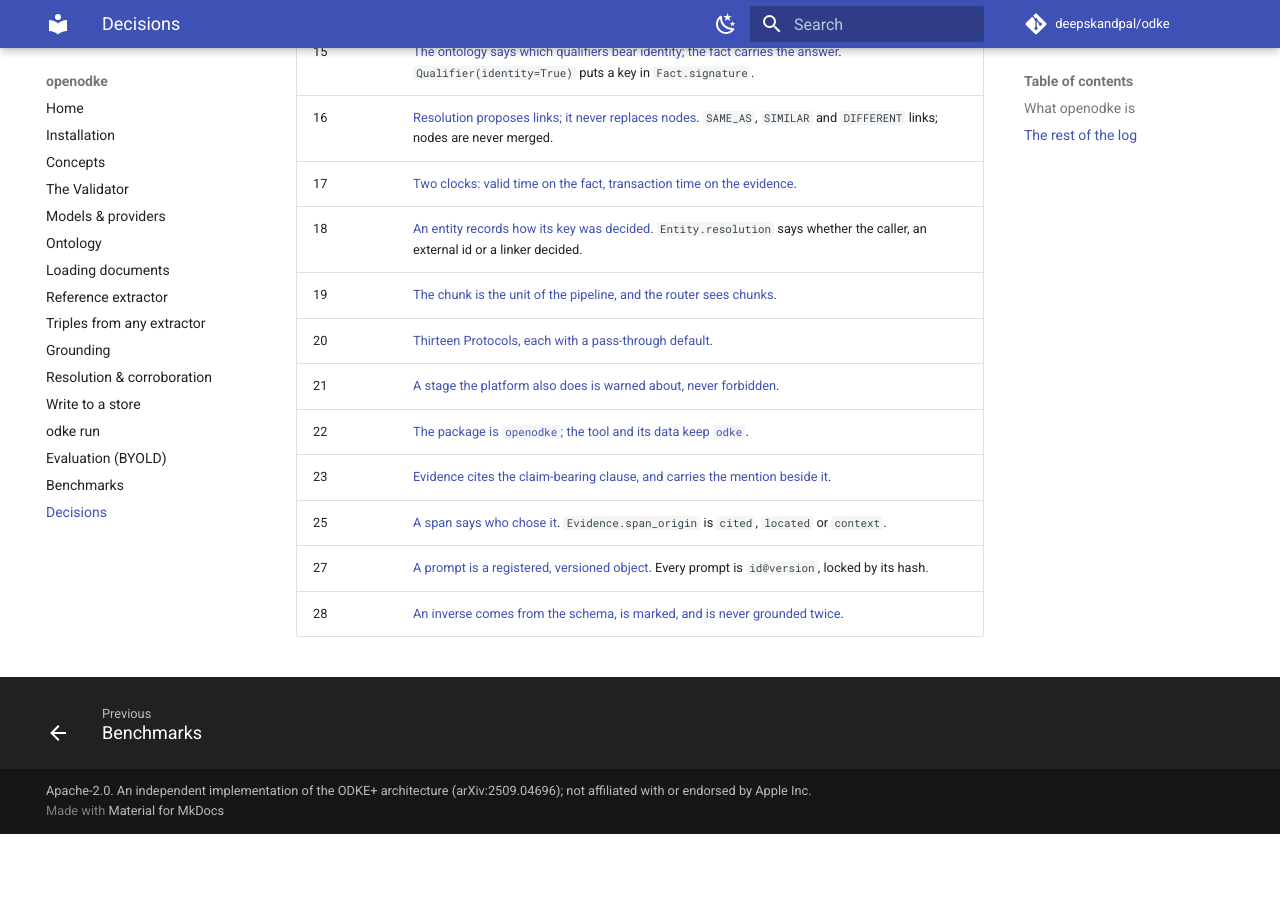
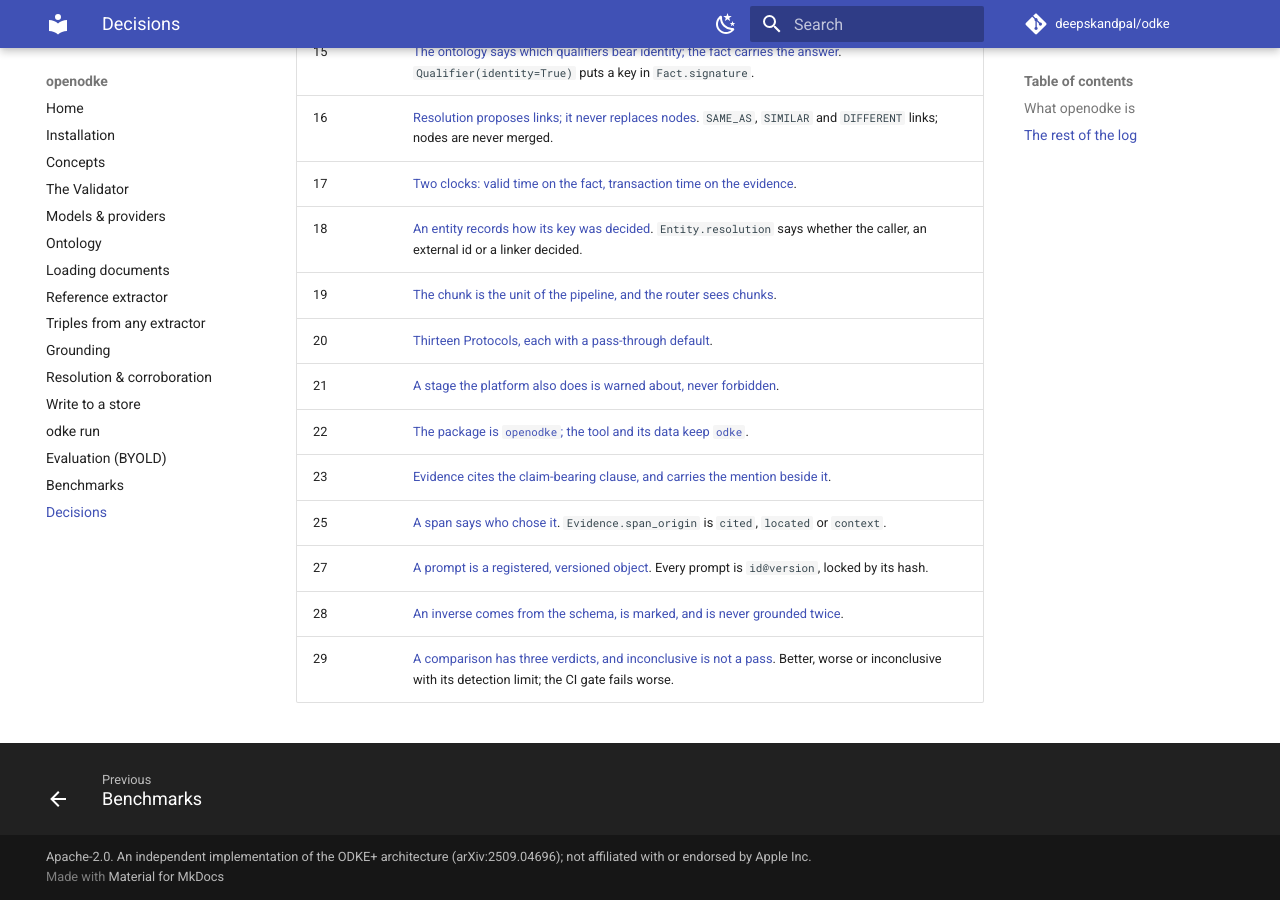
Before and after one commit to deepskandpal/odke, an MkDocs documentation site: the page built from docs/decisions.md, in a window 1280 px wide and 900 px high, scrolled down 1453 px. Built offline with MkDocs 1.6.1 and Material for MkDocs 9.7.7, drawn with Linux system fonts in a browser that asks for light colours; comment, search, counter and statistics services are not loaded; before the commit the page ends 2287 px from its top, so only the background shows below that.

Commit message:
docs: DECISIONS #29 in the decisions index
The index gained a row per entry while this branch was open.

Co-Authored-By: Claude Opus 5.5 <noreply@anthropic.com>
Claude-Session: https://claude.ai/code/session_016EZ1FgTUH3NKEQyU837Wcd

```diff
--- a/docs/decisions.md
+++ b/docs/decisions.md
@@ -42,3 +42,4 @@ reasoning and what it cost, in [DECISIONS.md](https://github.com/deepskandpal/od
 | 25 {#25} | [A span says who chose it](https://github.com/deepskandpal/odke/blob/main/DECISIONS.md#25-a-span-says-who-chose-it). `Evidence.span_origin` is `cited`, `located` or `context`. |
 | 27 {#27} | [A prompt is a registered, versioned object](https://github.com/deepskandpal/odke/blob/main/DECISIONS.md#27-a-prompt-is-a-registered-versioned-object). Every prompt is `id@version`, locked by its hash. |
 | 28 {#28} | [An inverse comes from the schema, is marked, and is never grounded twice](https://github.com/deepskandpal/odke/blob/main/DECISIONS.md#28-an-inverse-comes-from-the-schema-is-marked-and-is-never-grounded-twice). |
+| 29 {#29} | [A comparison has three verdicts, and inconclusive is not a pass](https://github.com/deepskandpal/odke/blob/main/DECISIONS.md#29-a-comparison-has-three-verdicts-and-inconclusive-is-not-a-pass). Better, worse or inconclusive with its detection limit; the CI gate fails worse. |
```
Also changed, not shown: docs/evaluation.md (+1 -1 lines).
